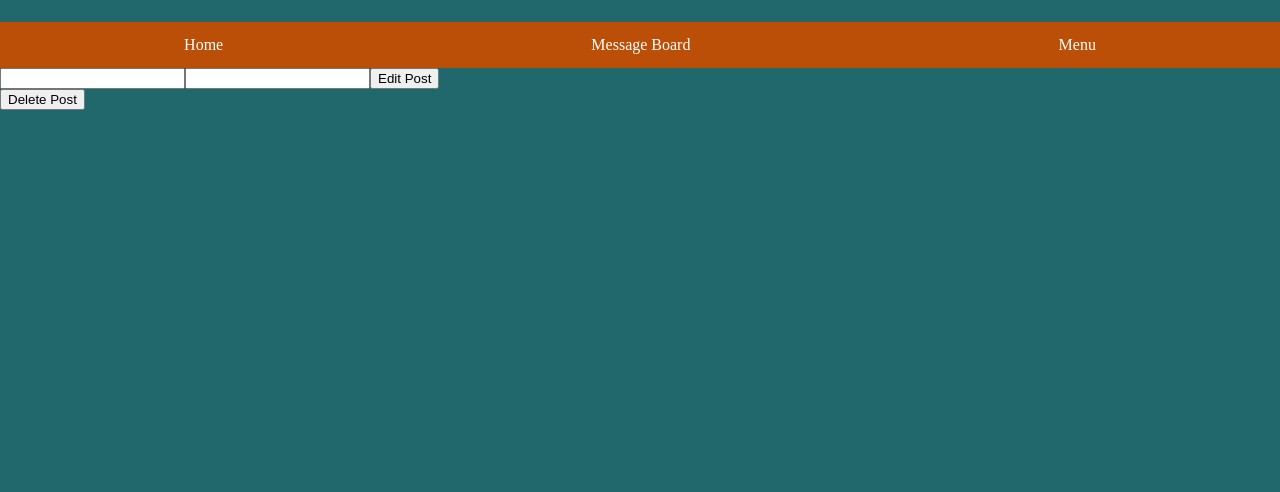
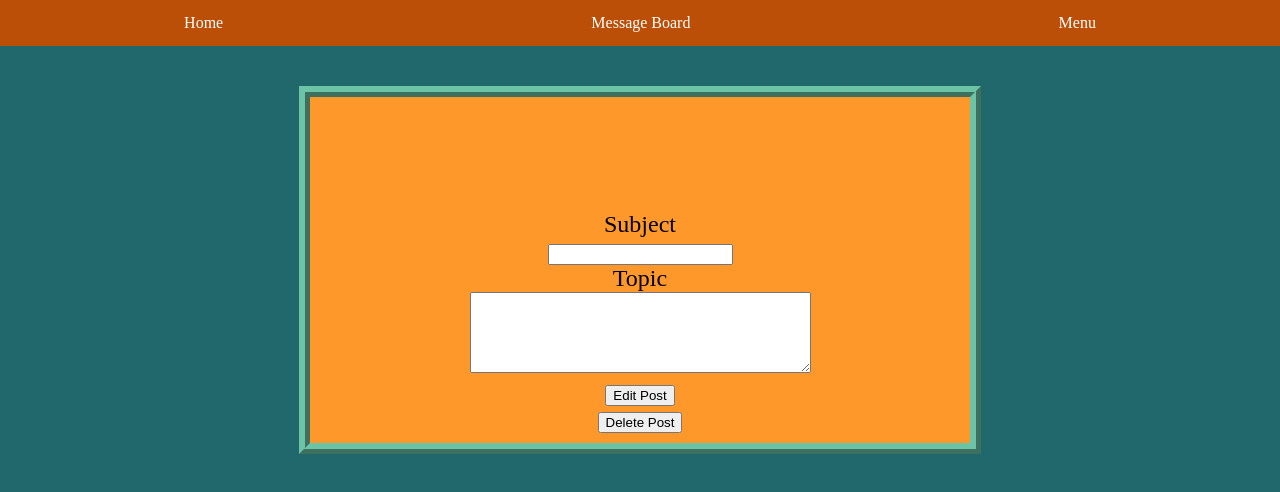
Before and after one commit to margenta2/finalproject-frontend, a React (Create React App) app in the folder finalproject-frontend/: page /posts/post/1 in a window 1280 px wide. Shown: the top 492 px of the page. Built offline with nearby package versions, Linux system fonts and the light colour scheme; no server answers; a web font is replaced by a local one.

Commit message:
final styling

```diff
--- a/finalproject-frontend/src/App.css
+++ b/finalproject-frontend/src/App.css
@@ -346,3 +346,39 @@ div.list-parent {
   flex-direction: column;
   align-items: center;
 }
+
+.create-body {
+  display: flex;
+  flex-direction: column;
+  align-items: center;
+  margin-top: 40px;
+}
+
+.create-form {
+  display: flex;
+  flex-direction: column;
+  background-color: #fe982a;
+  width: 50%;
+  border: 11px ridge #6bc4a6;
+  text-align: center;
+  padding: 10px;
+  font-size: 24px;
+}
+
+.onepost-body {
+  display: flex;
+  flex-direction: column;
+  align-items: center;
+  margin-top: 40px;
+}
+
+.onepost-content {
+  display: flex;
+  flex-direction: column;
+  background-color: #fe982a;
+  width: 50%;
+  border: 11px ridge #6bc4a6;
+  text-align: center;
+  padding: 10px;
+  font-size: 24px;
+}
--- a/finalproject-frontend/src/components/CreatePost.js
+++ b/finalproject-frontend/src/components/CreatePost.js
@@ -28,14 +28,14 @@ class CreatePost extends Component {
         axios.post('http://localhost:3001/posts/create', this.state.post)
             .then(response => {
                 console.log(response)
-                this.props.history.push(`/posts/${response.data.id}`)
+                this.props.history.push(`/posts`)
             })
     }
 
     render() {
         return(
             <div>
-                <div  className="navbar">
+                <div className="navbar">
                     <Link to="/">Home</Link>
                     <Link to="/posts">Message Board</Link>
                     <div className="dropdown">
@@ -53,13 +53,19 @@ class CreatePost extends Component {
                         </div>
                     </div>
                 </div>
+                <div className="create-body">
+                    <div className="create-form">
                         <h2>Create Post</h2>
                         <p>Which topics would you like more information on?</p>
                         <form onSubmit={this.handleSubmit}>
-                    <input onChange={this.handleChange} type="text" name="subject"/>
-                    <input onChange={this.handleChange} type="text" name="content"/>
+                            <label>Title</label> <br></br>
+                            <input onChange={this.handleChange} type="text" name="subject" /> <br></br>
+                            <label>Topic</label><br></br>
+                            <textarea onChange={this.handleChange} rows="5" cols="40" name="content" /><br></br>
                             <input type="submit" value="Post" />
                         </form>
+                    </div>
+                </div>
             </div>
         )
     }
--- a/finalproject-frontend/src/components/EditPost.js
+++ b/finalproject-frontend/src/components/EditPost.js
@@ -4,27 +4,11 @@ import {Link} from "react-router-dom";
 const EditPost = (props) => {
     return (
         <div>
-            <div  className="navbar">
-                <Link to="/">Home</Link>
-                <Link to="/posts">Message Board</Link>
-                <div className="dropdown">
-                    <button className="dropbtn">Menu
-                        <i className="fa fa-caret-down"></i>
-                    </button>
-                    <div className="dropdown-content">
-                        <Link to="/about">About</Link>
-                        <Link to="/beliefs">Beliefs</Link>
-                        <Link to="/deprogram">De-Programming</Link>
-                        <Link to="/mentalhealth">Mental Health</Link>
-                        <Link to="/socialsupport">Social Support</Link>
-                        <Link to="/humor">Humor</Link>
-                        <Link to="/glossary">Glossary of Terms</Link>
-                    </div>
-                </div>
-            </div>
             <form onSubmit={props.handleSubmit}>
-                <input onChange={props.handleChange} type="text" name="subject" value={props.post.subject}/>
-                <input onChange={props.handleChange} type="text" name="content" value={props.post.content}/>
+                <label>Subject </label><br></br>
+                <input onChange={props.handleChange} type="text" name="subject" value={props.post.subject}/><br></br>
+                <label>Topic</label><br></br>
+                <textarea onChange={props.handleChange} rows="5" cols="40" name="content" value={props.post.content}/><br></br>
                 <input type="submit" value="Edit Post"/>
             </form>
             <button onClick={props.handleDelete}>Delete Post</button>
--- a/finalproject-frontend/src/components/OnePost.js
+++ b/finalproject-frontend/src/components/OnePost.js
@@ -37,6 +37,7 @@ class OnePost extends Component {
 
         axios.put(`http://localhost:3001/posts/${this.props.match.params.id}`,this.state.post)
         .then(response => {
+            this.props.history.push(`/posts`)
             console.log("editing")
         })
     }
@@ -47,7 +48,7 @@ class OnePost extends Component {
         axios.delete(`http://localhost:3001/posts/${this.props.match.params.id}`)
         .then(() => {
             console.log("deleting post");
-            this.props.history.push('/posts')
+            this.props.history.push(`/posts`)
         })
     }
 
@@ -55,7 +56,27 @@ class OnePost extends Component {
         const post = this.state.post
         return (
             <div>
-                <h5>{post.subject}</h5>
+                <div className="navbar">
+                    <Link to="/">Home</Link>
+                    <Link to="/posts">Message Board</Link>
+                    <div className="dropdown">
+                        <button className="dropbtn">Menu
+                            <i className="fa fa-caret-down"></i>
+                        </button>
+                        <div className="dropdown-content">
+                            <Link to="/about">About</Link>
+                            <Link to="/beliefs">Beliefs</Link>
+                            <Link to="/deprogram">De-Programming</Link>
+                            <Link to="/mentalhealth">Mental Health</Link>
+                            <Link to="/socialsupport">Social Support</Link>
+                            <Link to="/humor">Humor</Link>
+                            <Link to="/glossary">Glossary of Terms</Link>
+                        </div>
+                    </div>
+                </div>
+                <div className="onepost-body">
+                    <div className="onepost-content">
+                        <h3>{post.subject}</h3>
                         <p>{post.content}</p>
                         <EditPost
                             post={post}
@@ -64,6 +85,8 @@ class OnePost extends Component {
                             handleDelete={this.handleDelete}
                         />
                     </div>
+                </div>
+            </div>
         )
     }
 }
```
Also changed, not shown: finalproject-frontend/src/components/BarChart.js (added, +87 -0 lines). Lines whose indentation alone changed are shown as unchanged.
